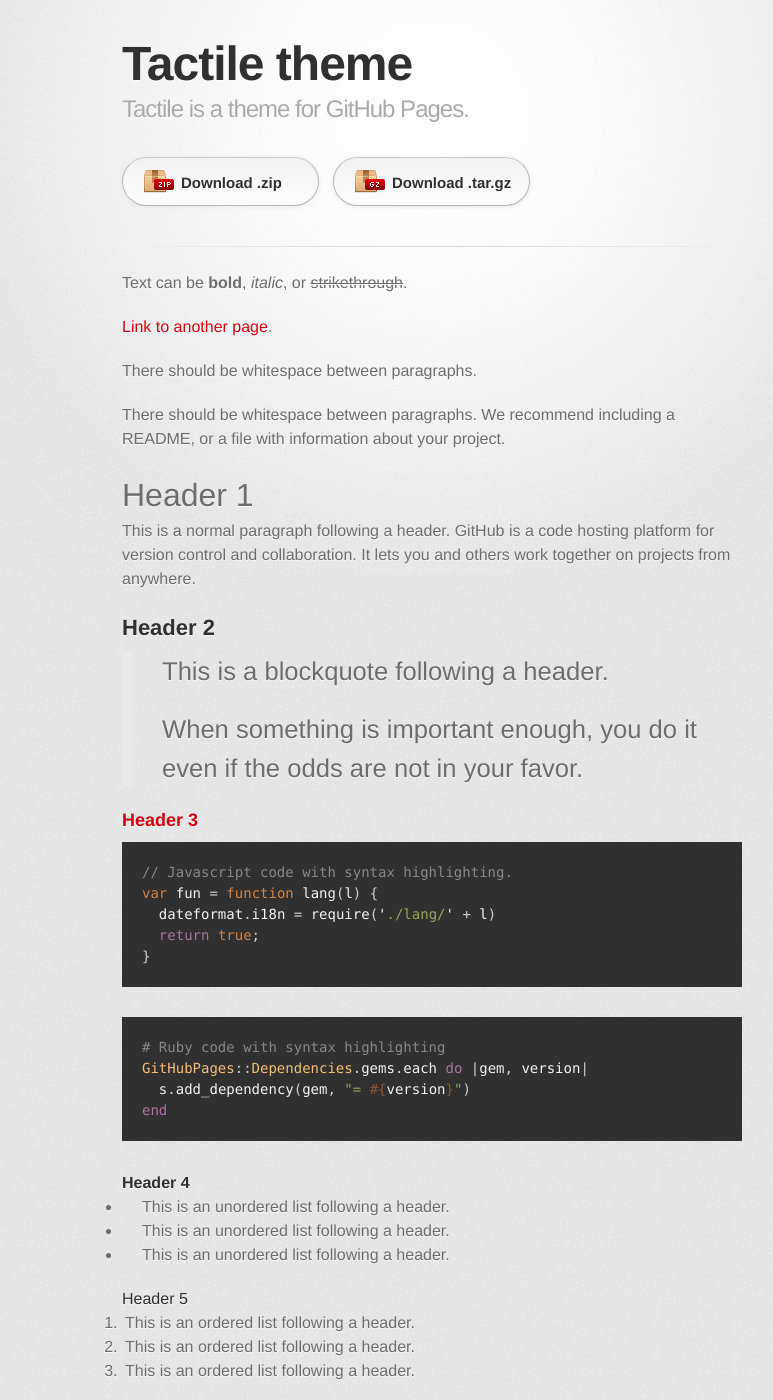
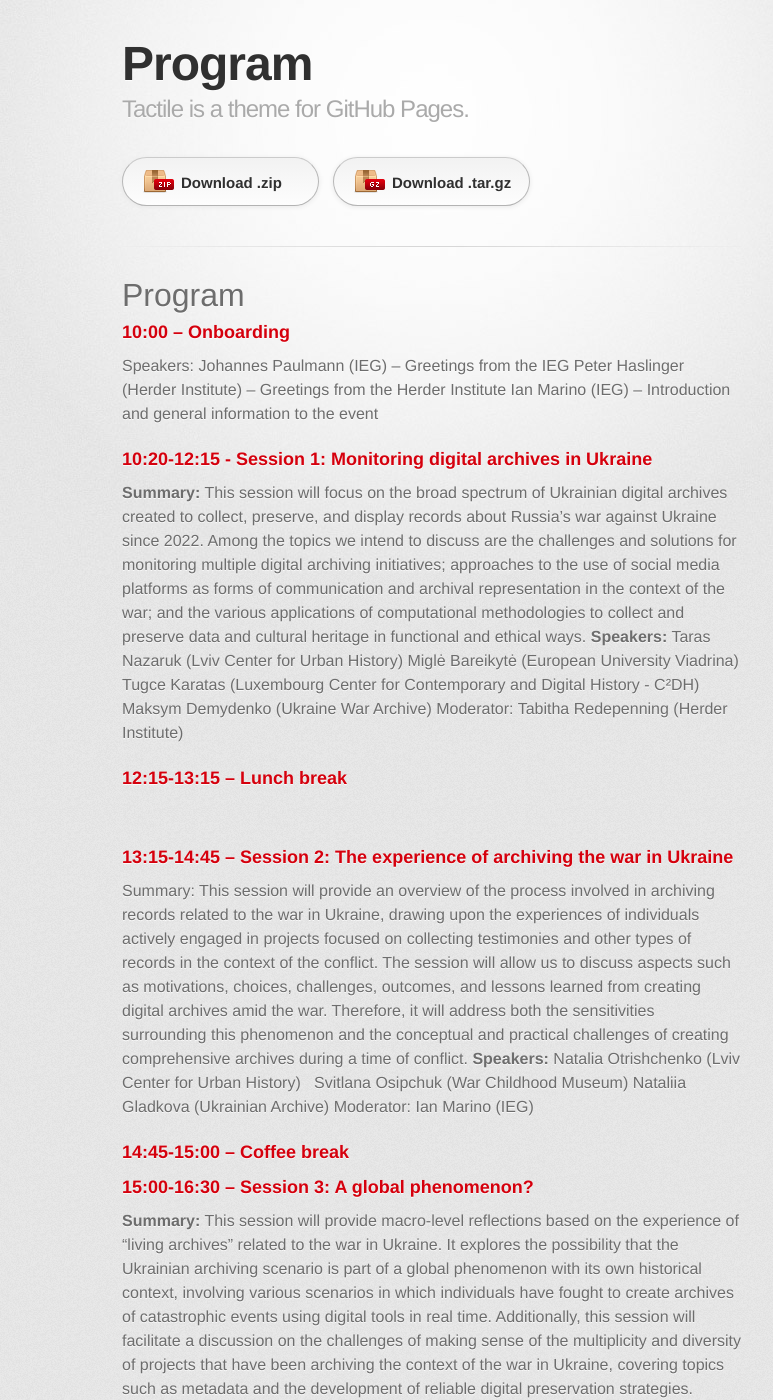
Before and after one commit to ieg-dhr/LivArch-Workshop, a Jekyll site: the page built from index.md, in a window 1280 px wide and 1400 px high. Shown: the whole window, without its empty margins (208-981 px from the left). Built offline with Jekyll 4.4.1, drawn with Linux system fonts in a browser that asks for light colours; some web fonts are replaced; our own code applies the rules of GitHub Pages for plain Markdown files; some of the changed text lies outside the part shown.

Commit message:
Update index.md

````diff
--- a/index.md
+++ b/index.md
@@ -2,122 +2,37 @@
 layout: default
 ---
 
-Text can be **bold**, _italic_, or ~~strikethrough~~.
+# Program
 
-[Link to another page](./another-page.html).
+### 10:00 – Onboarding
+Speakers: Johannes Paulmann (IEG) – Greetings from the IEG
+Peter Haslinger (Herder Institute) – Greetings from the Herder Institute
+Ian Marino (IEG) – Introduction and general information to the event
 
-There should be whitespace between paragraphs.
+### 10:20-12:15 - Session 1: Monitoring digital archives in Ukraine
+**Summary:** This session will focus on the broad spectrum of Ukrainian digital archives created to collect, preserve, and display records about Russia's war against Ukraine since 2022. Among the topics we intend to discuss are the challenges and solutions for monitoring multiple digital archiving initiatives; approaches to the use of social media platforms as forms of communication and archival representation in the context of the war; and the various applications of computational methodologies to collect and preserve data and cultural heritage in functional and ethical ways.
+**Speakers:**  Taras Nazaruk (Lviv Center for Urban History)
+  Miglė Bareikytė (European University Viadrina)
+  Tugce Karatas (Luxembourg Center for Contemporary and Digital History - C²DH)
+  Maksym Demydenko (Ukraine War Archive)
+Moderator:  Tabitha Redepenning (Herder Institute)
 
-There should be whitespace between paragraphs. We recommend including a README, or a file with information about your project.
+### 12:15-13:15 – Lunch break
 
-# Header 1
+### 13:15-14:45 – Session 2: The experience of archiving the war in Ukraine
+Summary: This session will provide an overview of the process involved in archiving records related to the war in Ukraine, drawing upon the experiences of individuals actively engaged in projects focused on collecting testimonies and other types of records in the context of the conflict. The session will allow us to discuss aspects such as motivations, choices, challenges, outcomes, and lessons learned from creating digital archives amid the war. Therefore, it will address both the sensitivities surrounding this phenomenon and the conceptual and practical challenges of creating comprehensive archives during a time of conflict.
+**Speakers:**  Natalia Otrishchenko (Lviv Center for Urban History)
+   Svitlana Osipchuk (War Childhood Museum)
+  Nataliia Gladkova (Ukrainian Archive)
+Moderator:  Ian Marino (IEG)
 
-This is a normal paragraph following a header. GitHub is a code hosting platform for version control and collaboration. It lets you and others work together on projects from anywhere.
+### 14:45-15:00 – Coffee break
 
-## Header 2
+### 15:00-16:30 – Session 3: A global phenomenon?
+**Summary:** This session will provide macro-level reflections based on the experience of “living archives” related to the war in Ukraine. It explores the possibility that the Ukrainian archiving scenario is part of a global phenomenon with its own historical context, involving various scenarios in which individuals have fought to create archives of catastrophic events using digital tools in real time. Additionally, this session will facilitate a discussion on the challenges of making sense of the multiplicity and diversity of projects that have been archiving the context of the war in Ukraine, covering topics such as metadata and the development of reliable digital preservation strategies.
+**Speakers:** Mills Kelly (Roy Rosenzweig Center for History and New Media)
+  Machteld Venken (Luxembourg Center for Contemporary and Digital History -     C²DH)
+Moderator:  Thorsten Wübbena (IEG)
 
-> This is a blockquote following a header.
->
-> When something is important enough, you do it even if the odds are not in your favor.
-
-### Header 3
-
-```js
-// Javascript code with syntax highlighting.
-var fun = function lang(l) {
-  dateformat.i18n = require('./lang/' + l)
-  return true;
-}
-```
-
-```ruby
-# Ruby code with syntax highlighting
-GitHubPages::Dependencies.gems.each do |gem, version|
-  s.add_dependency(gem, "= #{version}")
-end
-```
-
-#### Header 4
-
-*   This is an unordered list following a header.
-*   This is an unordered list following a header.
-*   This is an unordered list following a header.
-
-##### Header 5
-
-1.  This is an ordered list following a header.
-2.  This is an ordered list following a header.
-3.  This is an ordered list following a header.
-
-###### Header 6
-
-| head1        | head two          | three |
-|:-------------|:------------------|:------|
-| ok           | good swedish fish | nice  |
-| out of stock | good and plenty   | nice  |
-| ok           | good `oreos`      | hmm   |
-| ok           | good `zoute` drop | yumm  |
-
-### There's a horizontal rule below this.
-
-* * *
-
-### Here is an unordered list:
-
-*   Item foo
-*   Item bar
-*   Item baz
-*   Item zip
-
-### And an ordered list:
-
-1.  Item one
-1.  Item two
-1.  Item three
-1.  Item four
-
-### And a nested list:
-
-- level 1 item
-  - level 2 item
-  - level 2 item
-    - level 3 item
-    - level 3 item
-- level 1 item
-  - level 2 item
-  - level 2 item
-  - level 2 item
-- level 1 item
-  - level 2 item
-  - level 2 item
-- level 1 item
-
-### Small image
-
-![Octocat](https://github.githubassets.com/images/icons/emoji/octocat.png)
-
-### Large image
-
-![Branching](https://guides.github.com/activities/hello-world/branching.png)
-
-
-### Definition lists can be used with HTML syntax.
-
-<dl>
-<dt>Name</dt>
-<dd>Godzilla</dd>
-<dt>Born</dt>
-<dd>1952</dd>
-<dt>Birthplace</dt>
-<dd>Japan</dd>
-<dt>Color</dt>
-<dd>Green</dd>
-</dl>
-
-```
-Long, single-line code blocks should not wrap. They should horizontally scroll if they are too long. This line should be long enough to demonstrate this.
-```
-
-```
-The final element.
-```
+### 16:45-17:00 – Closing thoughts
+Speaker: Ian Marino (IEG)
````
